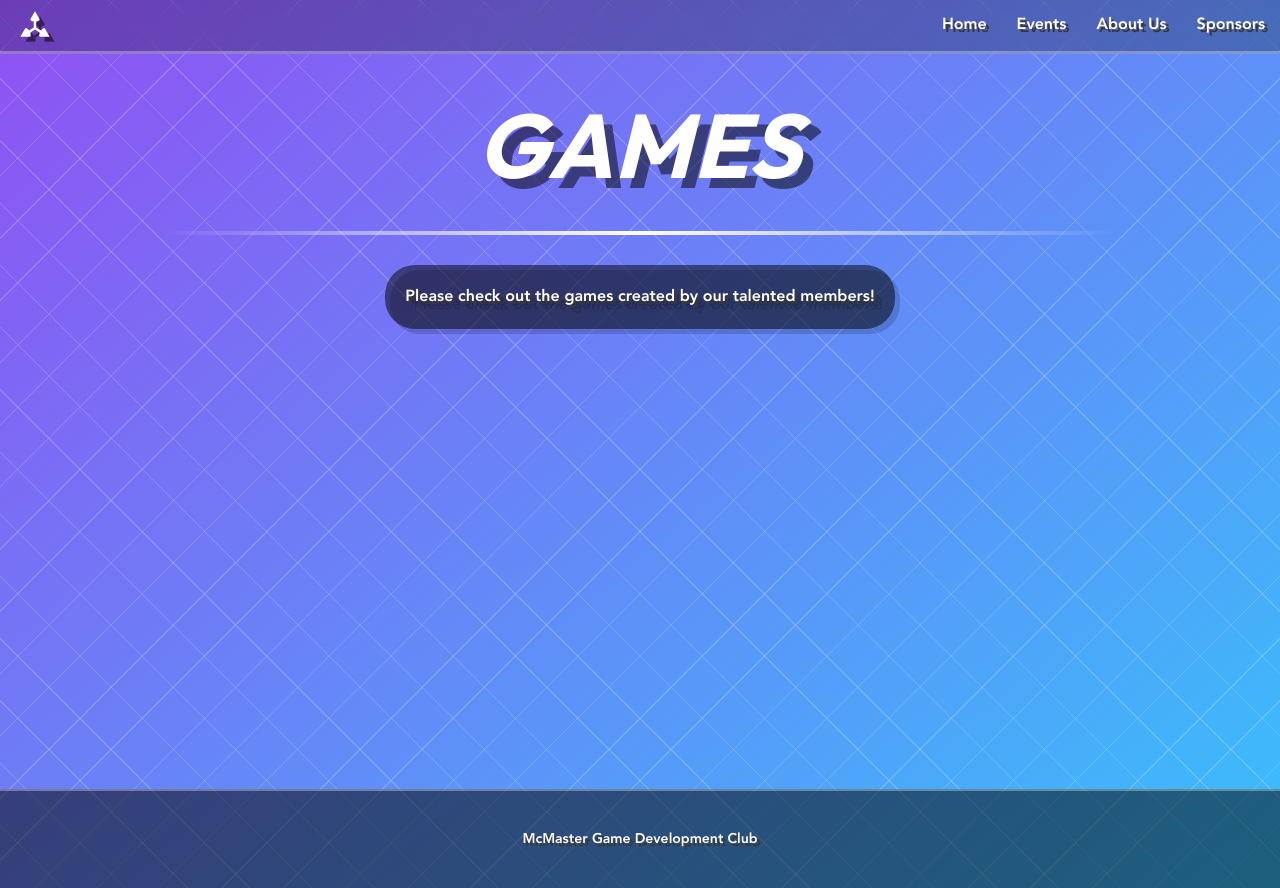
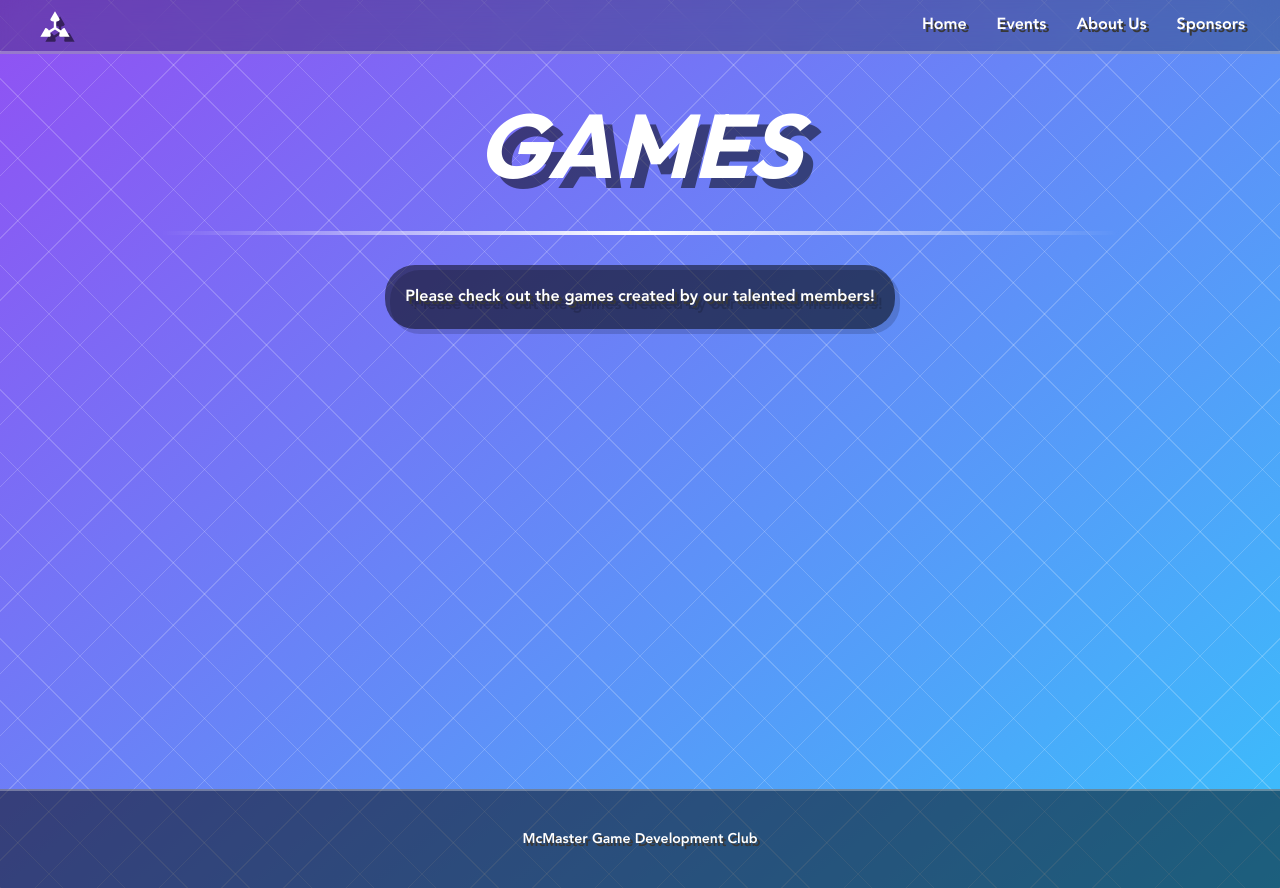
Before and after one commit to macgdc/macgdc.github.io, a React (Vite) app: page /games in a window 1280 px wide. Built offline with nearby package versions, Linux system fonts and the light colour scheme.

Commit message:
lazy loading, scroll track transparent

```diff
--- a/src/App.jsx
+++ b/src/App.jsx
@@ -74,11 +74,11 @@ function App() {
                                   more information on sponsorships. Sponsors will get added to our list below!</p>
                                 <div className={`${sponsorStyles.sponsorActions} fadeIn`}>
                                   <a href="mailto:macgdc@mcmaster.ca" className={sponsorStyles.sponsorActionBtn}>
-                                      <img src="/icons/email.png" alt="Contact Us" />
+                                      <img src="/icons/email.png" alt="Contact Us" loading="lazy" />
                                       <span>CONTACT US</span>
                                   </a>
                                   <a href="./MacGDC_Sponsorship_Package_2025.pdf" className={sponsorStyles.sponsorActionBtn} download>
-                                      <img src="/icons/download.png" alt="Download"/>
+                                      <img src="/icons/download.png" alt="Download" loading="lazy"/>
                                       <span>DOWNLOAD SPONSOR PACKAGE</span>
                                   </a>
                                </div>
--- a/src/components/events/event.jsx
+++ b/src/components/events/event.jsx
@@ -19,6 +19,7 @@ function Event({
                 src={imagePath}
                 alt={name}
                 className={styles.eventImage}
+                loading="lazy"
             />
             <div className={styles.eventContent}>
                 <h2 className={styles.eventName}>{name}</h2>
--- a/src/components/games/gamecard.jsx
+++ b/src/components/games/gamecard.jsx
@@ -13,7 +13,7 @@ function GameCard( {
             target="_blank"
             rel="noreferrer"
         >
-            <img src={imagePath} alt={name} className={styles.gameCardBg} />
+            <img src={imagePath} alt={name} className={styles.gameCardBg} loading="lazy" />
             <div className={styles.gameCardOverlay}>
                 <p className={styles.gameCardName}>{name}</p>
                 <p className={styles.gameCardCreator}>by {creator}</p>
--- a/src/components/header.jsx
+++ b/src/components/header.jsx
@@ -7,7 +7,7 @@ function Header() {
             <div className={styles.navbar}>
                 <div className={styles.navLeft}>
                     <Link to="/">
-                        <img src="/icons/logo_white.svg" alt="Logo" className={styles.logo}/>
+                        <img src="/icons/logo_white.svg" alt="Logo" className={styles.logo} loading="lazy"/>
                     </Link>
                 </div>
                 <div className={styles.navRight}>
--- a/src/components/hero.jsx
+++ b/src/components/hero.jsx
@@ -36,27 +36,27 @@ function Hero() {
                 <h2 className={styles.actionTitle}><i>FIND OUT MORE!</i></h2>
                 <div className={styles.buttonGrid}>
                     <a href="https://discord.com/invite/Gsvp8JKF66" target="_blank" rel="noopener noreferrer" className={styles.socialBtn}>
-                        <img src="/icons/discord.webp" alt="Discord"/>
+                        <img src="/icons/discord.webp" alt="Discord" loading="lazy"/>
                         <span>DISCORD</span>
                     </a>
                     <a href="https://www.instagram.com/macgdc/" target="_blank" rel="noopener noreferrer" className={styles.socialBtn}>
-                        <img src="/icons/instagram.webp" alt="Instagram"/>
+                        <img src="/icons/instagram.webp" alt="Instagram" loading="lazy"/>
                         <span>INSTAGRAM</span>
                     </a>
                     <a href="https://macgdc.itch.io/" target="_blank" rel="noopener noreferrer" className={styles.socialBtn}>
-                        <img src="/icons/itchio.png" alt="itch.io"/>
+                        <img src="/icons/itchio.png" alt="itch.io" loading="lazy"/>
                         <span>ITCH.IO</span>
                     </a>
                     <a href="https://www.youtube.com/@MacGDC" target="_blank" rel="noopener noreferrer" className={styles.socialBtn}>
-                        <img src="/icons/youtube.webp" alt="YouTube" />
+                        <img src="/icons/youtube.webp" alt="YouTube" loading="lazy" />
                         <span>YOUTUBE</span>
                     </a>
                     <a href="https://www.bouncelife.com/organizations/6686e1838b391c59c2a6f9df" target="_blank" rel="noopener noreferrer" className={styles.socialBtn}>
-                        <img src="/icons/bouncelife.png" alt="Bouncelife" />
+                        <img src="/icons/bouncelife.png" alt="Bouncelife" loading="lazy" />
                         <span>BOUNCELIFE</span>
                     </a>
                     <a href="https://linktr.ee/macgdc" target="_blank" rel="noopener noreferrer" className={styles.socialBtn}>
-                        <img src="/icons/linktree-white-icon.webp" alt="Linktree" />
+                        <img src="/icons/linktree-white-icon.webp" alt="Linktree" loading="lazy" />
                         <span>LINKTREE</span>
                     </a>
                 </div>
--- a/src/components/stats.jsx
+++ b/src/components/stats.jsx
@@ -5,23 +5,23 @@ function Stats() {
     return(
         <div className={`${styles.stats} fadeIn`}>
             <div className={styles.statItem}>
-                <img src="/icons/member.png" alt="" className={styles.statIcon} />
+                <img src="/icons/member.png" alt="" className={styles.statIcon} loading="lazy" />
                 <div className={styles.bigstat}><CountUp end={500}/>+</div>
                 <div className={styles.statLabel}>MEMBERS</div>
             </div>
             <div className={styles.statItem}>
-                <img src="/icons/gamepad.png" alt="" className={styles.statIcon} />
+                <img src="/icons/gamepad.png" alt="" className={styles.statIcon} loading="lazy" />
                 <div className={styles.bigstat}><CountUp end={70}/>+</div>
                 <div className={styles.statLabel}>GAMES MADE</div>
             </div>
             <div className={styles.statItem}>
-                <img src="/icons/laptop.svg" alt="" className={styles.statIcon} />
+                <img src="/icons/laptop.svg" alt="" className={styles.statIcon} loading="lazy" />
                 <div className={styles.bigstat}><CountUp end={5}/>+</div>
                 <div className={styles.statLabel}>GAME JAMS</div>
                 <div className={styles.recurringLabel}>(recurring annually!)</div>
             </div>
             <div className={styles.statItem}>
-                <img src="/icons/presentation.png" alt="" className={styles.statIcon} />
+                <img src="/icons/presentation.png" alt="" className={styles.statIcon} loading="lazy" />
                 <div className={styles.bigstat}><CountUp end={10}/>+</div>
                 <div className={styles.statLabel}>WORKSHOPS</div>
             </div>
--- a/src/components/styles/header.module.css
+++ b/src/components/styles/header.module.css
@@ -4,6 +4,7 @@
     left: 0;
     width: 100%;
     z-index: 1000;
+    padding: 0 20px;
     box-sizing: border-box;
 
     background: rgba(0, 0, 0, 0.25);
--- a/src/components/styles/hero.module.css
+++ b/src/components/styles/hero.module.css
@@ -1,10 +1,10 @@
 .heroContainer {
     display: flex;
-    justify-content: space-between;
+    justify-content: wrap;
     align-items: center;
     padding: 0 clamp(0.875rem, 2.6vw, 2.5rem);
-    width: min(95vw, 100rem);
-    min-height: 31.25rem;
+    width: 95vw;
+    min-height: 55vh;
     height: auto;
     background-color: rgba(0, 0, 0, 0.15);
     border-radius: 2.5rem;
--- a/src/index.css
+++ b/src/index.css
@@ -165,7 +165,7 @@ hr {
 
 .eventBG {
     width: min(85vw, 87.5rem);
-    height: clamp(21.25rem, 60vh, 37.5rem);
+    height: 60vh;
     border-radius: 1.875rem;
     margin: auto;
     margin-bottom: 5rem;
@@ -211,3 +211,26 @@ hr {
     }
 
 }
+
+::-webkit-scrollbar {
+    width: 8px;
+    height: 8px;
+}
+
+::-webkit-scrollbar-track {
+    background: transparent;
+}
+
+::-webkit-scrollbar-thumb {
+    background: rgba(255, 255, 255, 0.5);
+    border-radius: 4px;
+}
+
+::-webkit-scrollbar-thumb:hover {
+    background: rgba(255, 255, 255, 0.7);
+}
+
+* {
+    scrollbar-color: rgba(255, 255, 255, 0.5) transparent;
+    scrollbar-width: thin;
+}
```
